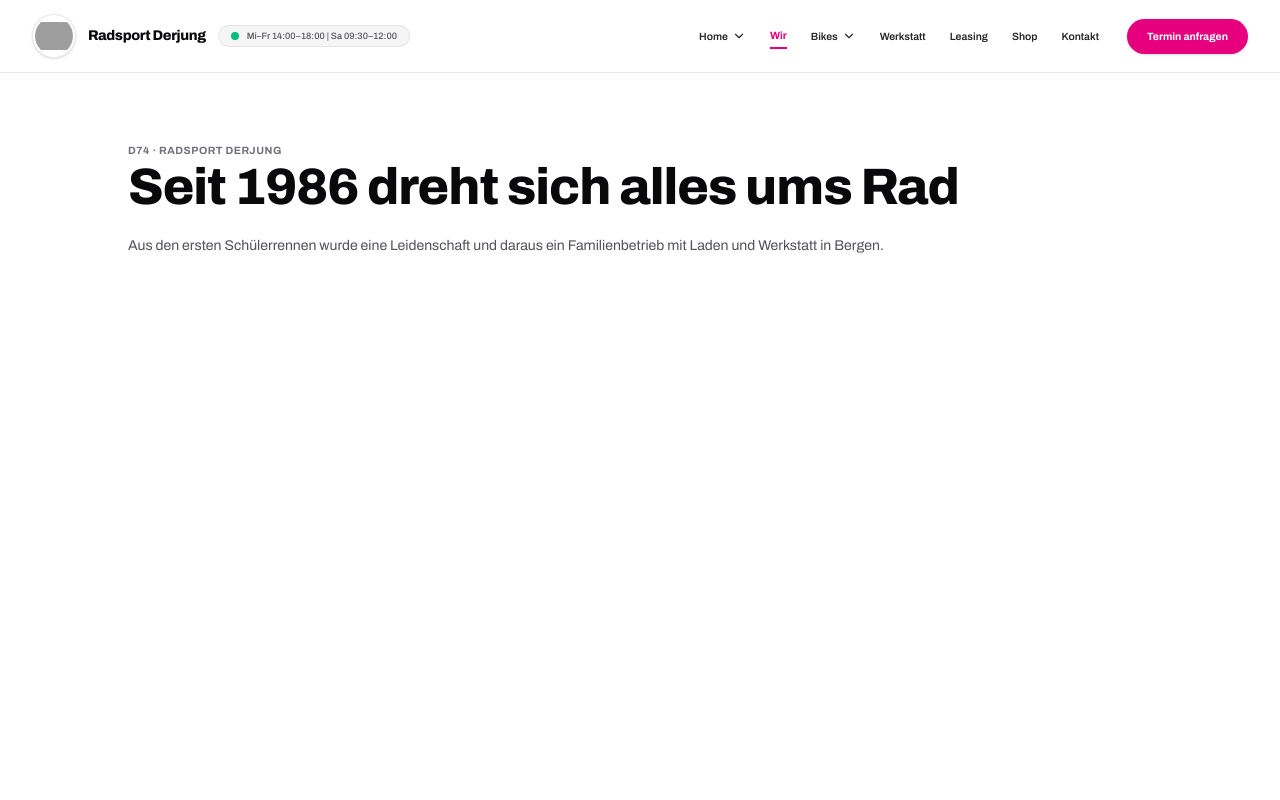
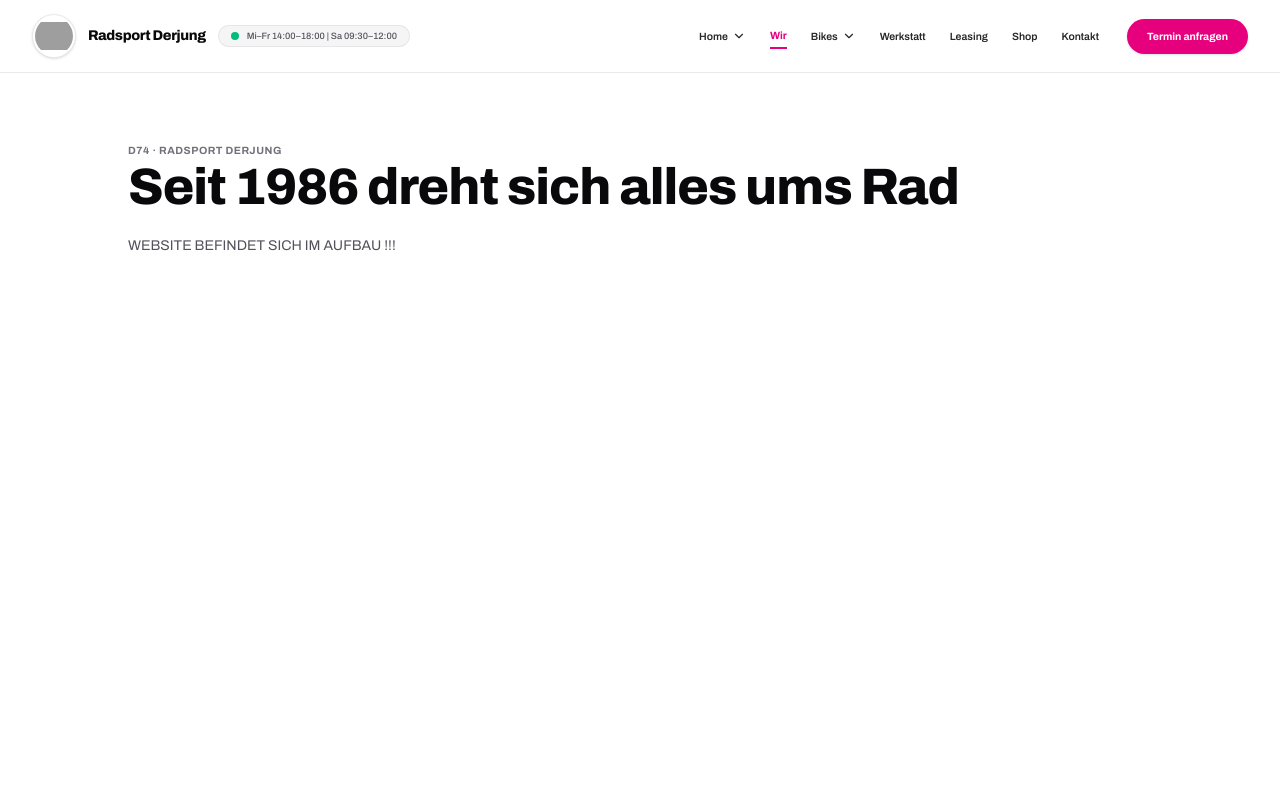
Before and after one commit to dmytro-webild/7bc4f24f-157f-4a52-96df-e06652732a77, a React (Vite) app: page /wir in a window 1280 px wide. Shown: the top 800 px of the page. Built offline with nearby package versions, Linux system fonts and the light colour scheme; grey boxes are pictures that could not be loaded; a web font is replaced by a local one.

Commit message:
Update src/pages/WirPage.tsx

```diff
--- a/src/pages/WirPage.tsx
+++ b/src/pages/WirPage.tsx
@@ -89,7 +89,7 @@ export default function WirPage() {
                 Seit 1986 dreht sich alles ums Rad
               </h1>
               <p className="text-zinc-600 text-lg md:text-xl leading-relaxed pt-2 max-w-3xl">
-                Aus den ersten Schülerrennen wurde eine Leidenschaft und daraus ein Familienbetrieb mit Laden und Werkstatt in Bergen.
+                WEBSITE BEFINDET SICH IM AUFBAU !!!
               </p>
             </div>
           </ScrollReveal>
```
